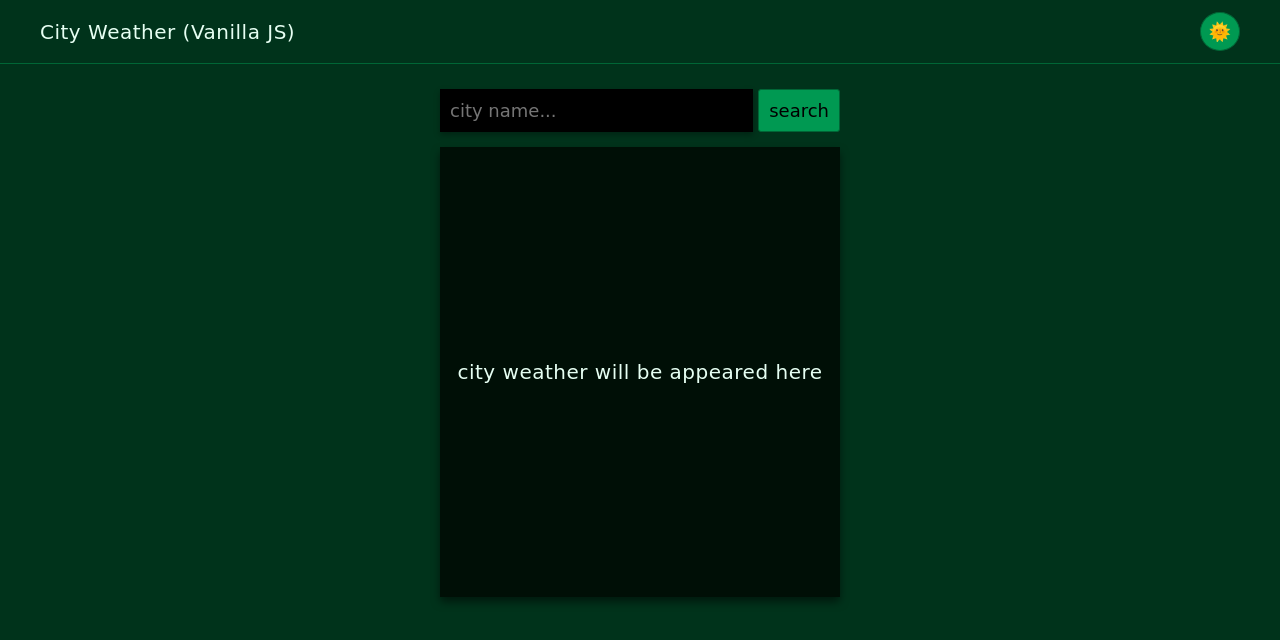
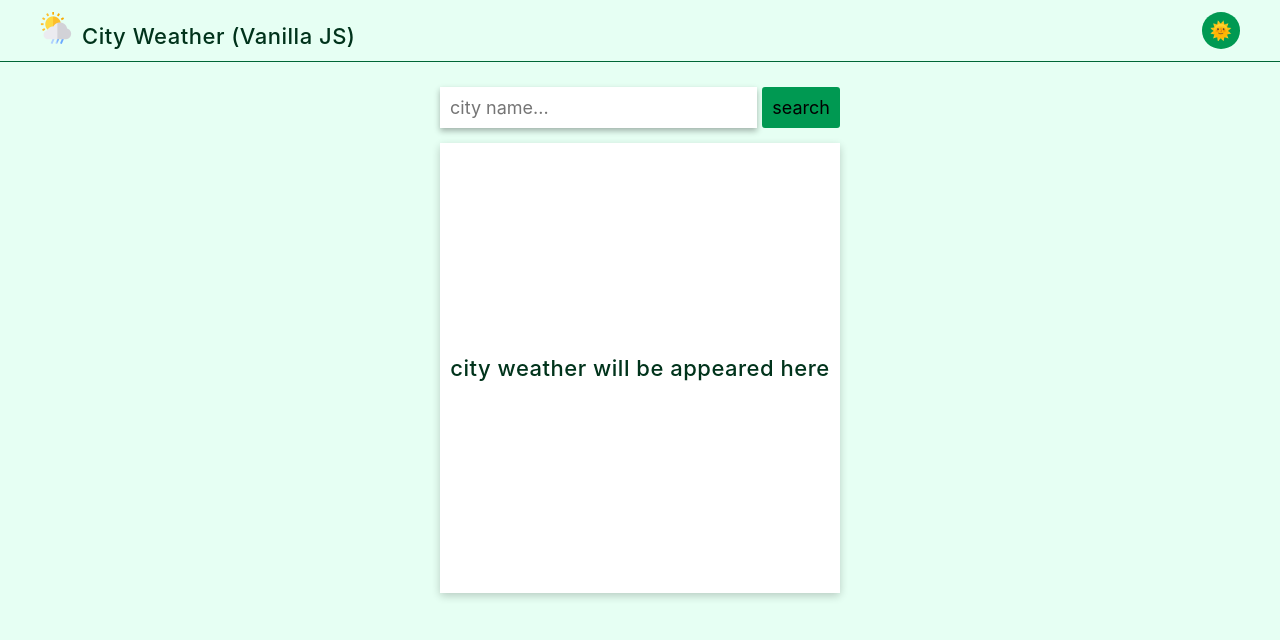
Before and after one commit to Ashish-simpleCoder/js-material-weather-app, a website: page dist/index.html in a window 1280 px wide. Drawn offline with Linux system fonts and the light colour scheme.

Commit message:
adding some icons

```diff
--- a/dist/index.html
+++ b/dist/index.html
@@ -8,9 +8,9 @@
     <script src="./src/index.js" type="module"></script>
     <title>Weather App(Vanilla JS)</title>
 </head>
-<body class=''>
+<body class='light_theme'>
     <header>
-        <h3>City Weather (Vanilla JS)</h3>
+        <h3><img src='./icon.png'/>City Weather (Vanilla JS)</h3>
         <button id='theme_btn'>🌞</button>
     </header>
     <main>
@@ -23,16 +23,16 @@
                 <div class="city_results">
                     <div id="weather_icon_container"><img id='weather_img' src="./img/cloud.png" alt="weather icon"></div>
                     <div id="details">
-                        <h2>city : <span id="city_name"></span><span id='country_name'>, Indian</span></h2>
+                        <h2>city : <span id="city_name"></span><span id='country_name'></span></h2>
                         <div id="temp_details">
                             <div id="part1">
-                                <p>temp : <span id="temp_d"></span> &deg;C</p>
-                                <p>feels like : <span id="feels_like_d"></span> &deg;C</p>
+                                <p><img src='./img/temp.png' class='temp'/>temp : <span id="temp_d"></span> &deg;C</p>
+                                <p><img src='./img/like.png' class='temp'/>feels like : <span id="feels_like_d"></span> &deg;C</p>
                             </div>
                             <div id="part2">
-                                <p>humidiy : <span id="humidity_d"></span></p>
-                                <p>pressure : <span id="pressure_d"></span> mb</p>
-                                <p>wind speed : <span id="speed_d"></span> km/h</p>
+                                <p><img src='./img/humidity.png' class='temp'/>humidiy : <span id="humidity_d"></span></p>
+                                <p><img src='./img/pressure.png' class='temp'/>pressure : <span id="pressure_d"></span> mb</p>
+                                <p><img src='./img/tornado.png' class='temp'/>wind speed : <span id="speed_d"></span> km/h</p>
                             </div>
                         </div>
                     </div>
--- a/dist/src/index.js
+++ b/dist/src/index.js
@@ -9,6 +9,7 @@ search_btn.addEventListener('click',async(e)=>{
         part1.style.animation = ''
         part2.style.animation = ''
         weather_img.style.animation = ''
+        weather_img.src=''
         const fetchWeather = await import('./moules/fetchWeather.js')
         fetchWeather.default(search_input.value)
     }else{
--- a/dist/src/moules/fetchWeather.js
+++ b/dist/src/moules/fetchWeather.js
@@ -17,6 +17,7 @@ export default async function fetchWeather(search_input){
             part2.style.animation = 'animate_p 0.5s 0.2s ease forwards'
 
             if(status.includes(weather_stauts)){
+                console.log(weather_stauts)
                 if(weather_stauts === 'rain') weather_img.src = './img/rain.png'
                 if(weather_stauts === 'haze' || weather_stauts === 'clouds' || weather_stauts === 'mist')
                      weather_img.src = './img/cloudy.png'
--- a/dist/styles/index.css
+++ b/dist/styles/index.css
@@ -3,7 +3,7 @@
   padding: 0;
   -webkit-box-sizing: border-box;
           box-sizing: border-box;
-  font-family: cursive,-apple-system, BlinkMacSystemFont, 'Segoe UI', Roboto, Oxygen, Ubuntu, Cantarell, 'Open Sans', 'Helvetica Neue', sans-serif;
+  font-family: -apple-system, BlinkMacSystemFont, 'Segoe UI', Roboto, Oxygen, Ubuntu, Cantarell, 'Open Sans', 'Helvetica Neue', sans-serif;
 }
 
 :root {
@@ -21,10 +21,12 @@
   --prm_85:hsl(152, 100%, 85%);
   --prm_90:hsl(152, 100%, 90%);
   --prm_95:hsl(152, 100%, 95%);
+  --prm_100:hsl(152, 100%, 100%);
   --pad:clamp(0.8rem,1rem,1vw);
   --body_bg:var(--prm_10);
   --input_clr:var(--prm_95);
   --clr:var(--prm_95);
+  --clr2:var(--prm_80);
   --border:var(--prm_20);
   --input_bg:black;
   --output_bg:hsl(144, 95%, 3%);
@@ -33,12 +35,13 @@
 }
 
 body.light_theme {
-  --body_bg:var(--prm_90);
+  --body_bg:var(--prm_95);
   --input_clr:var(--prm_10);
   --clr:var(--prm_10);
+  --clr2:var(--prm_20);
   --border:var(--prm_20);
-  --input_bg:var(--prm_95);
-  --output_bg:hsl(150, 29%, 95%);
+  --input_bg:var(--prm_100);
+  --output_bg:hsl(0, 0%, 100%);
   --no_in:var(--prm_10);
   --details_clr:var(--prm_10);
 }
@@ -56,7 +59,7 @@ body {
 
 button {
   border-radius: 50%;
-  border: 1px solid var(--border);
+  border: none;
   padding: clamp(0.5rem, 0.8rem, 0.8vw);
   font-size: clamp(1.5rem, 1.8rem, 1.8vw);
   -webkit-transition: -webkit-transform 0.3s ease;
@@ -65,6 +68,8 @@ button {
   transition: transform 0.3s ease, -webkit-transform 0.3s ease;
   cursor: pointer;
   background: var(--prm_30);
+  -webkit-transform-style: preserve-3d;
+          transform-style: preserve-3d;
 }
 
 button:active {
@@ -72,12 +77,8 @@ button:active {
           transform: perspective(1rem) scale(1.2) translateY(0.3rem) translateZ(-1rem) rotateX(-25deg);
 }
 
-header {
-  padding: clamp(0.7rem, 1.2rem, 1.2vw) clamp(2rem, 4rem, 4vw);
-}
-
 h3 {
-  font-size: clamp(1.8rem, 2rem, 2vw);
+  font-size: clamp(2rem, 2.2rem, 2.2vw);
   color: var(--clr);
   font-weight: 500;
 }
@@ -97,6 +98,12 @@ header {
       -ms-flex-align: center;
           align-items: center;
   border-bottom: 1px solid var(--border);
+  padding: clamp(0.7rem, 1.2rem, 1.2vw) clamp(2rem, 4rem, 4vw);
+}
+
+header img {
+  width: clamp(3rem, 3.2rem, 3.2vw);
+  margin-right: 1rem;
 }
 
 main {
@@ -146,9 +153,9 @@ div#output_container {
   border-radius: 0.3rem;
   height: clamp(40rem, 45rem, 45vw);
   position: relative;
-  padding: var(--pad);
-  -webkit-box-shadow: 0 0.5rem 0.8rem rgba(0, 0, 0, 0.5);
-          box-shadow: 0 0.5rem 0.8rem rgba(0, 0, 0, 0.5);
+  padding: clamp(1rem, 1.5rem, 1.5vw);
+  -webkit-box-shadow: 0 0.3rem 0.8rem rgba(0, 0, 0, 0.2);
+          box-shadow: 0 0.3rem 0.8rem rgba(0, 0, 0, 0.2);
 }
 
 div#weather_icon_container {
@@ -165,14 +172,21 @@ div#weather_icon_container img {
 
 div#details h2 {
   color: var(--details_clr);
-  font-size: clamp(1.7rem, 1.9rem, 1.9vw);
+  font-size: clamp(1.8rem, 2rem, 2vw);
   margin: 1rem 0 clamp(2rem, 3rem, 3vw);
-  font-weight: bold;
+  color: var(--clr2);
+  font-weight: 500;
 }
 
 div#details h2 span {
-  font-weight: 500;
+  font-weight: 400;
   color: var(--clr);
+}
+
+div#details img {
+  width: clamp(1.8rem, 2rem, 2vw);
+  height: clamp(1.8rem, 2rem, 2vw);
+  margin-right: 1rem;
 }
 
 div#details div#temp_details {
@@ -186,19 +200,14 @@ div#details div#temp_details {
 }
 
 div#details div#temp_details p {
-  font-weight: bold;
-  font-size: clamp(1.5rem, 1.7rem, 1.7vw);
+  color: var(--clr2);
+  font-size: clamp(1.5rem, 1.5rem, 1.5vw);
   margin: clamp(1rem, 1.5rem, 1.5vw) 0;
-  color: var(--details_clr);
 }
 
 div#details div#temp_details p span {
   font-weight: 500;
   color: var(--clr);
-}
-
-#part1, #part2, img#weather_img {
-  opacity: 0;
 }
 
 div#first_appearance, div#no_internet, div#city_not_found {
@@ -293,22 +302,16 @@ div#loaders div#loader2 {
 
 @-webkit-keyframes animate_p {
   0% {
-    -webkit-animation-timing-function: ease;
-            animation-timing-function: ease;
     opacity: 0;
     -webkit-transform: translateX(-10rem);
             transform: translateX(-10rem);
   }
   50% {
-    -webkit-animation-timing-function: ease-in;
-            animation-timing-function: ease-in;
     opacity: 1;
     -webkit-transform: translateX(2rem);
             transform: translateX(2rem);
   }
   100% {
-    -webkit-animation-timing-function: ease-out;
-            animation-timing-function: ease-out;
     opacity: 1;
     -webkit-transform: translateX(0);
             transform: translateX(0);
@@ -317,25 +320,23 @@ div#loaders div#loader2 {
 
 @keyframes animate_p {
   0% {
-    -webkit-animation-timing-function: ease;
-            animation-timing-function: ease;
     opacity: 0;
     -webkit-transform: translateX(-10rem);
             transform: translateX(-10rem);
   }
   50% {
-    -webkit-animation-timing-function: ease-in;
-            animation-timing-function: ease-in;
     opacity: 1;
     -webkit-transform: translateX(2rem);
             transform: translateX(2rem);
   }
   100% {
-    -webkit-animation-timing-function: ease-out;
-            animation-timing-function: ease-out;
     opacity: 1;
     -webkit-transform: translateX(0);
             transform: translateX(0);
   }
 }
+
+#part1, #part2, img#weather_img {
+  opacity: 0;
+}
 /*# sourceMappingURL=index.css.map */
--- a/dist/styles/index.scss
+++ b/dist/styles/index.scss
@@ -2,7 +2,7 @@
     margin:0;
     padding:0;
     box-sizing: border-box;
-    font-family: cursive,-apple-system, BlinkMacSystemFont, 'Segoe UI', Roboto, Oxygen, Ubuntu, Cantarell, 'Open Sans', 'Helvetica Neue', sans-serif;
+    font-family: -apple-system, BlinkMacSystemFont, 'Segoe UI', Roboto, Oxygen, Ubuntu, Cantarell, 'Open Sans', 'Helvetica Neue', sans-serif;
 }
 :root{
     --prm_clr:rgb(152, 128, 100);
@@ -20,6 +20,7 @@
     --prm_85:hsl(152, 100%, 85%);
     --prm_90:hsl(152, 100%, 90%);
     --prm_95:hsl(152, 100%, 95%);
+    --prm_100:hsl(152, 100%, 100%);
 
 
     --pad:clamp(0.8rem,1rem,1vw);
@@ -27,6 +28,7 @@
     --body_bg:var(--prm_10);
     --input_clr:var(--prm_95);
     --clr:var(--prm_95);
+    --clr2:var(--prm_80);
     --border:var(--prm_20);
     --input_bg:black;
     --output_bg:hsl(144, 95%, 3%);
@@ -34,12 +36,13 @@
     --details_clr:var(--prm_70);
 }
 body.light_theme{
-    --body_bg:var(--prm_90);
+    --body_bg:var(--prm_95);
     --input_clr:var(--prm_10);
     --clr:var(--prm_10);
+    --clr2:var(--prm_20);
     --border:var(--prm_20);
-    --input_bg:var(--prm_95);
-    --output_bg:hsl(150, 29%, 95%);
+    --input_bg:var(--prm_100);
+    --output_bg:hsl(0, 0%, 100%);
     --no_in:var(--prm_10);
     --details_clr:var(--prm_10);
 }
@@ -53,21 +56,20 @@ body{
 }
 button{
     border-radius:50%;
-    border:1px solid var(--border);
+    border:none;
     padding:clamp(0.5rem,0.8rem,0.8vw);
     font-size:clamp(1.5rem,1.8rem,1.8vw);
     transition:transform 0.3s ease;
     cursor: pointer;
     background:var(--prm_30);
+    transform-style: preserve-3d;
     &:active{
         transform:perspective(1rem) scale(1.2) translateY(0.3rem) translateZ(-1rem) rotateX(-25deg);
     }
 }
-header{
-    padding:clamp(0.7rem,1.2rem,1.2vw) clamp(2rem,4rem,4vw);
-}
+
 h3{
-    font-size:clamp(1.8rem,2rem,2vw);
+    font-size:clamp(2rem,2.2rem,2.2vw);
     color:var(--clr);
     font-weight:500;
 }
@@ -77,7 +79,12 @@ header{
     justify-content: space-between;
     align-items:center;
     border-bottom:1px solid var(--border);
+    padding:clamp(0.7rem,1.2rem,1.2vw) clamp(2rem,4rem,4vw);
 
+    img{
+        width:clamp(3rem,3.2rem,3.2vw);
+        margin-right: 1rem;
+    }
 }
 main{
     display: flex;
@@ -118,8 +125,8 @@ div#output_container{
     border-radius:0.3rem;
     height: clamp(40rem,45rem,45vw);
     position: relative;
-    padding:var(--pad);
-    box-shadow:0 0.5rem 0.8rem rgba(0,0,0,0.5);
+    padding:clamp(1rem,1.5rem,1.5vw);
+    box-shadow:0 0.3rem 0.8rem rgba(0,0,0,0.2);
 }
 
 div#weather_icon_container{
@@ -134,13 +141,19 @@ div#weather_icon_container{
 div#details{
     h2{
         color:var(--details_clr);
-        font-size:clamp(1.7rem,1.9rem,1.9vw);
+        font-size:clamp(1.8rem,2rem,2vw);
         margin:1rem 0 clamp(2rem,3rem,3vw);
-        font-weight: bold;
+        color:var(--clr2);
+        font-weight: 500;
         span{
-            font-weight: 500;
+            font-weight: 400;
             color:var(--clr);
         }
+    }
+    img{
+        width:clamp(1.8rem,2rem,2vw);
+        height:clamp(1.8rem,2rem,2vw);
+        margin-right:1rem;
     }
 
     div#temp_details{
@@ -148,10 +161,9 @@ div#details{
         width:100%;
         justify-content: space-between;
         p{
-            font-weight: bold;
-            font-size: clamp(1.5rem,1.7rem,1.7vw);
+            color:var(--clr2);
+            font-size: clamp(1.5rem,1.5rem,1.5vw);
             margin:clamp(1rem,1.5rem,1.5vw) 0;
-            color:var(--details_clr);
             span{
                 font-weight: 500;
                 color:var(--clr);
@@ -159,9 +171,7 @@ div#details{
         }
     }
 }
-#part1,#part2,img#weather_img{
-    opacity: 0;
-}
+
 
 div#first_appearance,div#no_internet,div#city_not_found{
     width:100%;
@@ -217,18 +227,18 @@ div#loaders{
 
 @keyframes animate_p{
     0%{
-        animation-timing-function: ease;
         opacity:0;
         transform:translateX(-10rem);
     }
     50%{
-        animation-timing-function: ease-in;
         opacity:1;
         transform:translateX(2rem);
     }
     100%{
-        animation-timing-function: ease-out;
         opacity:1;
         transform:translateX(0);
     }
 }
+#part1,#part2,img#weather_img{
+    opacity: 0;
+}
```
Also changed, not shown: 1 other file.
